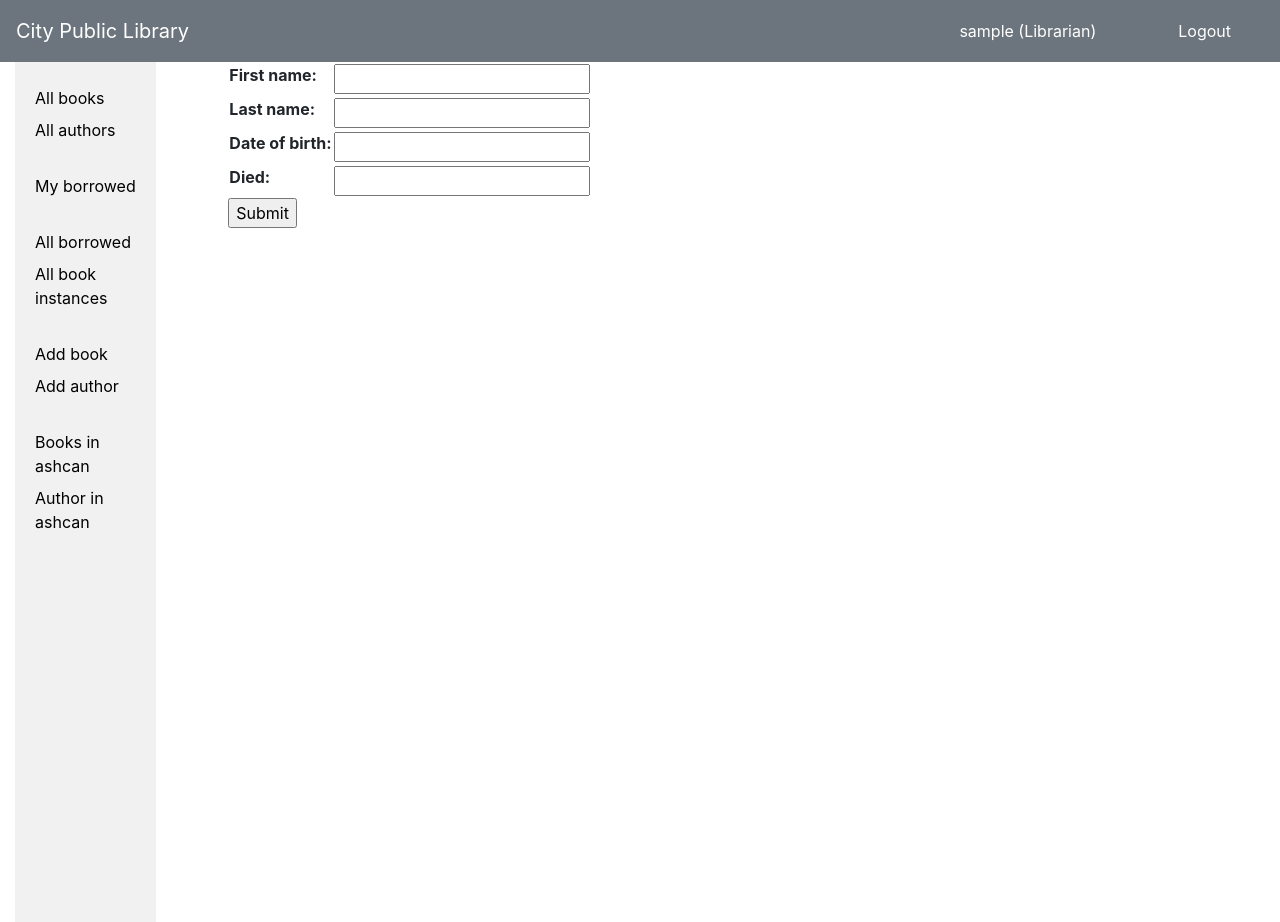
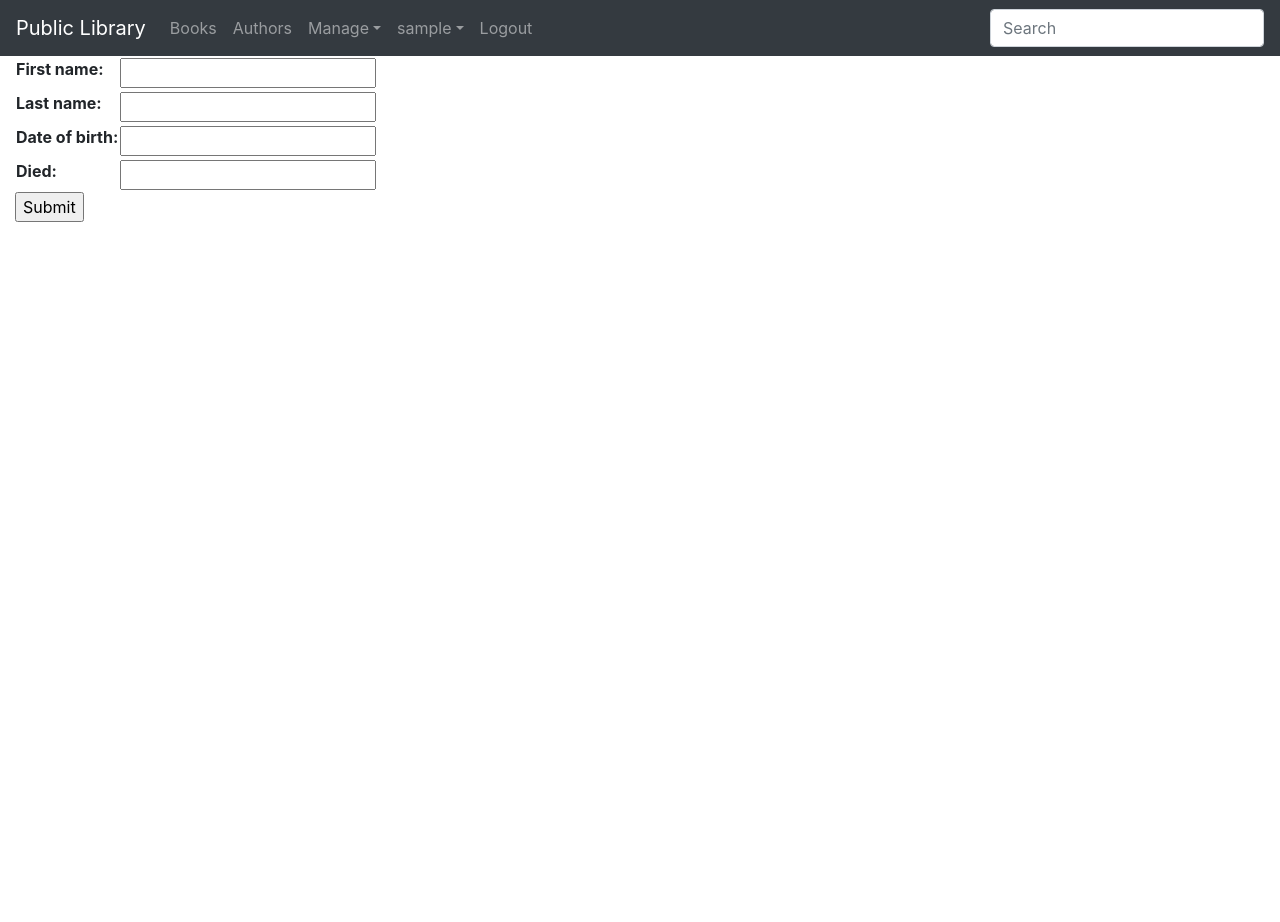
Before and after one commit to veteransgroup/locallib, a Django app: page /catalog/author/create/ in a window 1280 px wide. Run offline with Django 3.2, Linux system fonts and the light colour scheme; the visitor is signed in with stand-in values (Sample User, id 1); some libraries are stand-ins or nearby versions.

Commit message:
change menus style

```diff
--- a/catalog/templates/base_generic.html
+++ b/catalog/templates/base_generic.html
@@ -17,104 +17,72 @@
 </head>
 
 <body>
+    <nav class="navbar navbar-expand-md navbar-dark bg-dark sticky-top">
+        <a class="navbar-brand" href="{% url 'index' %}">Public Library</a>
+        <button class="navbar-toggler" type="button" data-toggle="collapse" data-target="#navbarsExample04"
+            aria-controls="navbarsExample04" aria-expanded="false" aria-label="Toggle navigation">
+            <span class="navbar-toggler-icon"></span>
+        </button>
 
-    <style>
-        .nav {
-            list-style-type: none;
-            margin: 0;
-            padding: 0;
-            width: 11%;
-            background-color: #f1f1f1;
-            height: 100%;
-            /* Full height */
-            position: fixed;
-            /* Make it stick, even on scroll */
-            overflow: auto;
-            /* Enable scrolling if the sidenav has too much content */
-        }
-
-        li a {
-            display: block;
-            color: #000;
-            padding: 4px 20px;
-            text-decoration: none;
-        }
-
-        li a:hover {
-            width: 100%;
-            background-color: rgb(192, 192, 192);
-            color: rgb(255, 255, 255);
-        }
-
-        .active {
-            width: 100%;
-            background-color: #4CAF50;
-            color: white;
-        }
-    </style>
-    <header class="navbar navbar-expand navbar-dark flex-column flex-md-row bd-navbar sticky-top bg-secondary">
-        <a href="{% url 'index' %}" class="navbar-brand mr-0 mr-md-2 text-white">City Public Library</a>
-        <div class="navbar-nav-scroll">
-            {% if messages %}
-            <div>
-                <ul>
-                    {% for message in messages %}
-                    &raquo; &raquo; &nbsp; &nbsp;<ins class="text-danger">{{message}}</ins>
-                    {% endfor %}
-                </ul>
+        <div class="collapse navbar-collapse" id="navbarsExample04">
+            <ul class="navbar-nav mr-auto">
+                <li class="nav-item">
+                    <a class="nav-link" href="{% url 'books' %}">Books <span class="sr-only">(current)</span></a>
+                </li>
+                <li class="nav-item">
+                    <a class="nav-link" href="{% url 'authors' %}">Authors</a>
+                </li>
+                {% if perms.catalog.can_mark_returned %}
+                <li class="nav-item dropdown">
+                    <a class="nav-link dropdown-toggle" href="#" id="dropdown04" data-toggle="dropdown"
+                        aria-haspopup="true" aria-expanded="false">Manage</a>
+                    <div class="dropdown-menu" aria-labelledby="dropdown04">
+                        <a class="dropdown-item" href="{% url 'book_create' %}">Add book</a>
+                        <a class="dropdown-item" href="{% url 'author_create' %}">Add author</a>
+                        <hr>
+                        <a class="dropdown-item" href="{% url 'books' %}?del=y">Book in ashcan</a>
+                        <a class="dropdown-item" href="{% url 'authors' %}?del=y">Book in ashcan</a>
+                        <hr>
+                        <a class="dropdown-item" href="{% url 'bookinstances' %}">Book instances</a>
+                        <a class="dropdown-item" href="{% url 'all-borrowed' %}">Book renew</a>
                     </div>
+                </li>
                 {% endif %}
+                {% if user.is_authenticated %}
+                <li class="nav-item dropdown ">
+                    <a class="nav-link dropdown-toggle" href="#" id="dropdown04" data-toggle="dropdown"
+                        aria-haspopup="true" aria-expanded="false">{{ user.get_username }}</a>
+                    <div class="dropdown-menu" aria-labelledby="dropdown04">
+                        <a class="dropdown-item" href="{% url 'my-borrowed' %}">My Borrowed</a>
+                        <a class="dropdown-item" href="{% url 'user-detail' user.id %}?next={{request.path}}">My
+                            Account</a>
                     </div>
-        <ul class="navbar-nav flex-row ml-md-auto d-none d-md-flex">
-            {% if user.is_authenticated %}
-            <li class="btn btn-bd-download d-none d-lg-inline-block mb-3 mb-md-0 ml-md-3">
-                <a href="{% url 'user-detail' user.id %}?next={{request.path}}" class="text-white">{{ user.get_username }}
-                    {% if perms.catalog.can_mark_returned %} (Librarian){% endif %}
-                </a>
                 </li>
-            <li class="btn btn-bd-download d-none d-lg-inline-block mb-3 mb-md-0 ml-md-3">
-                <a href="{% url 'account_logout'%}?next={{request.path}}" class="text-white" s>Logout</a>
+                <li class="nav-item ">
+                    <a class="nav-link" href="{% url 'account_logout'%}?next={{request.path}}" tabindex="-1"
+                        aria-disabled="true">Logout</a>
                 </li>
                 {% else %}
-            <li class="btn btn-bd-download d-none d-lg-inline-block mb-3 mb-md-0 ml-md-3">
-                <a href="{% url 'account_login'%}?next={{request.path}}" class="text-white">Login</a>
+                <li class="nav-item">
+                    <a class="nav-link" href="{% url 'account_login'%}?next={{request.path}}" tabindex="-1"
+                        aria-disabled="true">Login</a>
                 </li>
-            <li class="btn btn-bd-download d-none d-lg-inline-block mb-3 mb-md-0 ml-md-3">
-                <a href="{% url 'account_signup' %}?next={{request.path}}" class="text-white">Sign up</a>
+                <li class="nav-item">
+                    <a class="nav-link" href="{% url 'account_signup' %}?next={{request.path}}" tabindex="-1"
+                        aria-disabled="true">Sing up</a>
                 </li>
                 {% endif %}
             </ul>
-    </header>
+            <form class="form-inline my-2 my-md-0">
+                <input class="form-control" type="text" placeholder="Search">
+            </form>
+        </div>
+    </nav>
+
 
     <div class="container-fluid">
         <div class="row">
-            <div class="col-sm-2">
-                {% block sidebar %}
-                <div class="nav">
-                    <ul class="sidebar-nav">
-                        <li><a href="{% url 'books' %}">All books</a></li>
-                        <li><a href="{% url 'authors' %}">All authors</a></li>
-                        <br>
-                        {% if user.is_authenticated %}
-                        <li><a href="{% url 'my-borrowed' %}">My borrowed</a></li>
-                        {% endif %}
-                        <br>
-                        {% if perms.catalog.can_mark_returned %}
-                        <li><a href="{% url 'all-borrowed' %}">All borrowed</a></li>
-                        <li><a href="{% url 'bookinstances' %}">All book instances</a></li>
-                        <br>
-                        <li><a href="{% url 'book_create' %}">Add book</a></li>
-                        <li><a href="{% url 'author_create' %}">Add author</a></li>
-                        <br>
-                        <li><a href="{% url 'books' %}?del=y">Books in ashcan</a></li>
-                        <li><a href="{% url 'authors' %}?del=y">Author in ashcan</a></li>
-                        {% endif%}
-                        <br><br>
-                    </ul>
-                </div>
-                {% endblock %}
-            </div>
-            <div class="col-sm-10 ">
+            <div class="col-sm-12 ">
                 {% block content %} default content {% endblock %}
                 {% block pagination %}
                 {% if is_paginated %}
```
Lines whose indentation alone changed are shown as unchanged.
